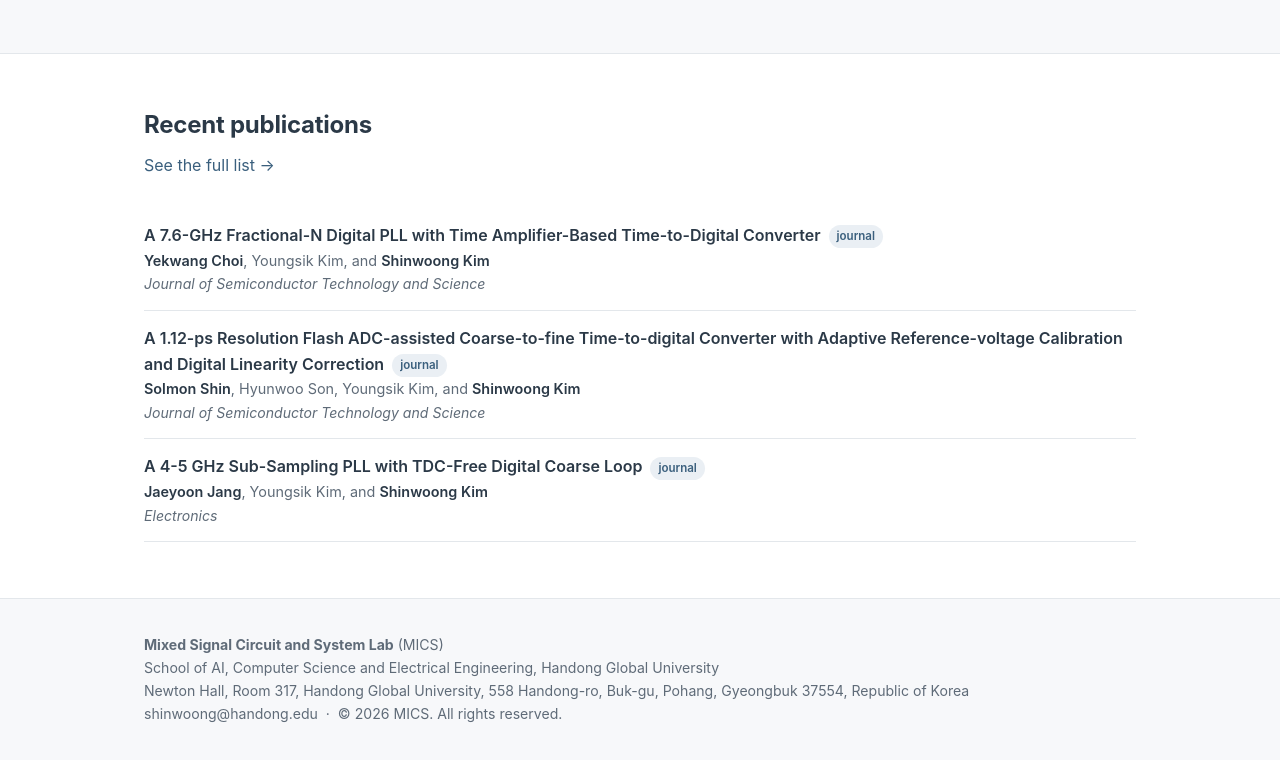
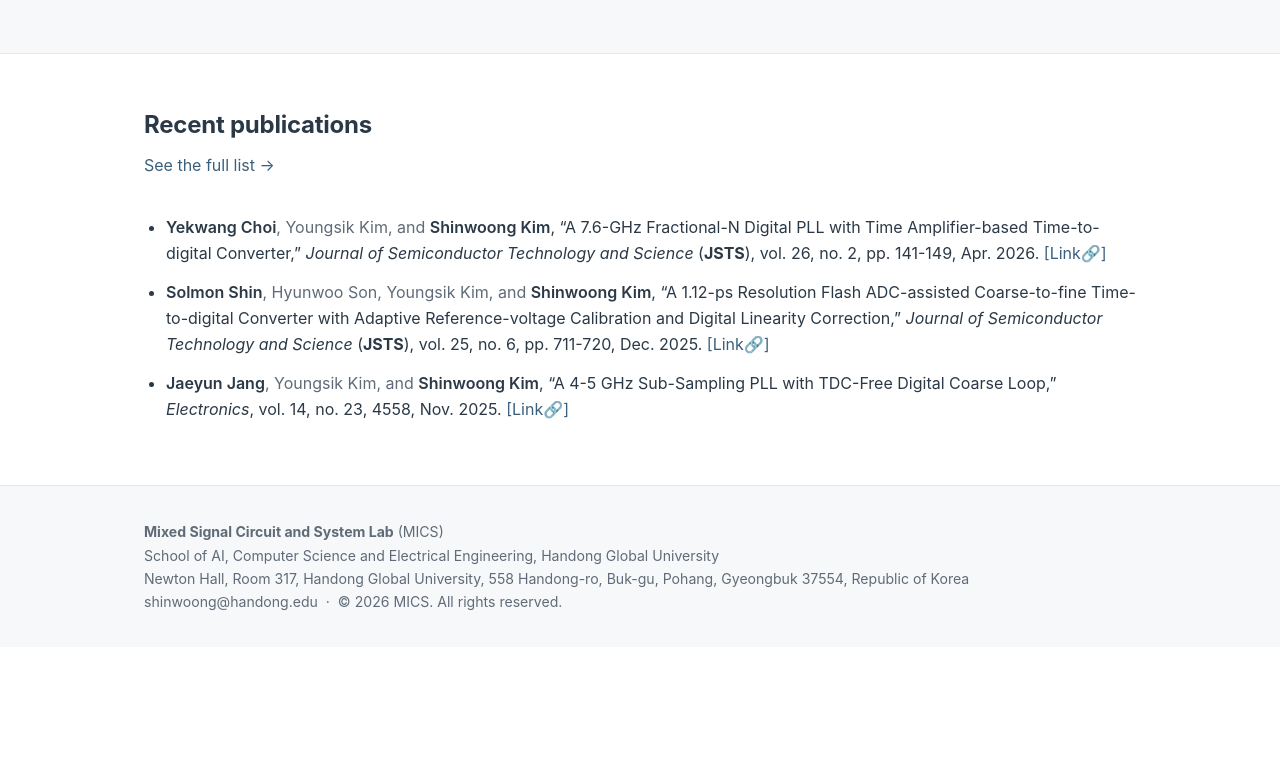
Before and after one commit to mics-handong/mics-handong.github.io, a plain HTML site: page index.html in a window 1280 px wide. Shown: the part 1248-2008 px from the top of the page. After the commit the page ends 1895 px from the top, so only its background shows below. Drawn offline with Linux system fonts and the light colour scheme.

Commit message:
Reformat publications as full citations with links, add PI papers
- One citation line per paper: authors, title, venue (abbr), vol/no/pp,
  month year, [Link] to the DOI
- Group by section, then by year, newest first; home page shows newest 3
- Add Prof. Kim's JSSC 2016/2019, ISSCC 2018, TCAS-II 2017, IKEEE 2022
- Fill in issue/pages/DOI for all lab papers; fix Kang 2023 pages (573-578)

Co-Authored-By: Claude Opus 5.5 <noreply@anthropic.com>

```diff
--- a/assets/css/style.css
+++ b/assets/css/style.css
@@ -114,21 +114,15 @@ section.alt { background: var(--bg-alt); border-block: 1px solid var(--line); }
 .alum li { padding: 1px 0; }
 
 /* ---------- publications ---------- */
-.pub-year {
-  font-size: .8rem; font-weight: 700; letter-spacing: .08em; color: var(--accent);
-  border-bottom: 1px solid var(--line); padding-bottom: 8px; margin: 34px 0 16px;
-}
-.pub { padding: 14px 0; border-bottom: 1px solid var(--line); }
-.pub .title { font-weight: 600; }
-.pub .authors { font-size: .9rem; color: var(--ink-muted); }
+.pub-section { margin: 40px 0 6px; }
+.pub-section:first-child { margin-top: 0; }
+.pub-year { font-weight: 700; color: var(--accent); margin: 24px 0 8px; }
+.pubs { margin: 0; padding-left: 22px; }
+.pub { padding: 7px 0; line-height: 1.6; }
+.pub .authors { color: var(--ink-muted); }
 .pub .authors .me { color: var(--ink); font-weight: 600; }
-.pub .venue { font-size: .88rem; color: var(--ink-muted); font-style: italic; }
-.pub .links { margin-top: 6px; display: flex; gap: 10px; }
-.pub .links a {
-  font-size: .78rem; border: 1px solid var(--line); border-radius: 4px;
-  padding: 2px 9px; color: var(--ink-muted);
-}
-.pub .links a:hover { border-color: var(--accent); color: var(--accent); text-decoration: none; }
+.pub .venue { font-style: italic; }
+.pub .link { white-space: nowrap; }
 .tag {
   display: inline-block; font-size: .72rem; font-weight: 600; padding: 2px 8px;
   border-radius: 20px; background: var(--accent-soft); color: var(--accent);
--- a/assets/js/render.js
+++ b/assets/js/render.js
@@ -123,28 +123,49 @@ const PUB_SECTIONS = [
   ["Domestic Journals & Conferences",      "domestic"]
 ];
 
+const PUB_MONTHS = ["Jan.", "Feb.", "Mar.", "Apr.", "May", "Jun.",
+                    "Jul.", "Aug.", "Sep.", "Oct.", "Nov.", "Dec."];
+
+/* one citation line:
+   Authors, "Title," Venue (ABBR), vol. x, no. y, pp. a-b, Mon. Year. [Link] */
 function pubHtml(p) {
-  const venue = [p.venue, p.year].filter(Boolean).join(", ");
+  const when = [p.month ? PUB_MONTHS[p.month - 1] : "", p.year || ""].filter(Boolean).join(" ");
+  const venue = `<span class="venue">${fmt(p.venue)}</span>${p.abbr ? ` (<strong>${fmt(p.abbr)}</strong>)` : ""}`;
+  const tail = [venue, p.detail && fmt(p.detail), when].filter(Boolean).join(", ");
   return `
-      <div class="pub">
-        <div class="title">${fmt(p.title)}${p.type ? `<span class="tag">${fmt(p.type)}</span>` : ""}</div>
-        <div class="authors">${fmt(p.authors)}</div>
-        <div class="venue">${fmt(venue)}</div>
-        ${p.links && p.links.length ? `<div class="links">${
-          p.links.map(l => `<a href="${l.url}">${fmt(l.label)}</a>`).join("")}</div>` : ""}
-      </div>`;
+      <li class="pub">
+        <span class="authors">${fmt(p.authors)}</span>,
+        &ldquo;${fmt(p.title)},&rdquo; ${tail}.
+        ${p.url ? `<a class="link" href="${p.url}" target="_blank" rel="noopener">[Link🔗]</a>` : ""}
+      </li>`;
 }
 
+const byDate = (a, b) => ((b.year || 0) - (a.year || 0)) || ((b.month || 0) - (a.month || 0));
+
 function renderPublications(id, limit) {
-  /* home page: the first few entries, in the order written in the data file */
-  if (limit) { put(id, PUBLICATIONS.slice(0, limit).map(pubHtml).join("")); return; }
+  /* home page: the newest few */
+  if (limit) {
+    put(id, `<ul class="pubs">${PUBLICATIONS.slice().sort(byDate).slice(0, limit).map(pubHtml).join("")}</ul>`);
+    return;
+  }
 
-  /* full page: grouped by section, newest first inside each group */
+  /* full page: by section, then by year, newest first */
   let html = "";
   PUB_SECTIONS.forEach(([label, key]) => {
-    const items = PUBLICATIONS.filter(p => p.category === key)
-                              .sort((a, b) => (b.year || 0) - (a.year || 0));
-    if (items.length) html += `<div class="pub-year">${label}</div>` + items.map(pubHtml).join("");
+    const items = PUBLICATIONS.filter(p => p.category === key).sort(byDate);
+    if (!items.length) return;
+    html += `<h2 class="pub-section">${label}</h2>`;
+    let year;
+    items.forEach(p => {
+      const y = p.year || "Forthcoming";
+      if (y !== year) {
+        if (year !== undefined) html += "</ul>";
+        html += `<div class="pub-year">[${y}]</div><ul class="pubs">`;
+        year = y;
+      }
+      html += pubHtml(p);
+    });
+    html += "</ul>";
   });
   put(id, html);
 }
--- a/data/publications.js
+++ b/data/publications.js
@@ -1,85 +1,125 @@
 /* =============================================================
-   publications.js - papers and patents.
+   publications.js - papers.
 
    category : "international" | "domestic"   -> which section it lands in
    year     : number, or null if not yet filled in
+   month    : 1-12, or null if unknown (only used for display and ordering)
    authors  : wrap a lab member's name in ** ** to highlight it
-   links    : [] if there is no DOI/PDF link yet
+   venue    : journal / conference name, shown in italics
+   abbr     : short name shown in bold after the venue, "" for none
+   detail   : volume, issue, pages - written out as it should appear
+   url      : link to the paper (DOI preferred), "" if none yet
 
+   The page groups papers by section and year, newest first.
    The first three entries in this list also appear on the home page,
-   so keep the ones you most want seen at the top.
+   so keep the newest ones at the top.
    ============================================================= */
 const PUBLICATIONS = [
+  /* ---------- international ---------- */
   {
-    category: "international",
-    year: null,                                  // TODO
-    type: "journal",
-    title: "A 7.6-GHz Fractional-N Digital PLL with Time Amplifier-Based Time-to-Digital Converter",
+    category: "international", year: 2026, month: 4,
+    title:   "A 7.6-GHz Fractional-N Digital PLL with Time Amplifier-based Time-to-digital Converter",
     authors: "**Yekwang Choi**, Youngsik Kim, and **Shinwoong Kim**",
-    venue: "Journal of Semiconductor Technology and Science",
-    links: []
+    venue:   "Journal of Semiconductor Technology and Science", abbr: "JSTS",
+    detail:  "vol. 26, no. 2, pp. 141-149",
+    url:     "https://doi.org/10.5573/JSTS.2026.26.2.141"
   },
   {
-    category: "international",
-    year: null,                                  // TODO
-    type: "journal",
-    title: "A 1.12-ps Resolution Flash ADC-assisted Coarse-to-fine Time-to-digital Converter with Adaptive Reference-voltage Calibration and Digital Linearity Correction",
+    category: "international", year: 2025, month: 12,
+    title:   "A 1.12-ps Resolution Flash ADC-assisted Coarse-to-fine Time-to-digital Converter with Adaptive Reference-voltage Calibration and Digital Linearity Correction",
     authors: "**Solmon Shin**, Hyunwoo Son, Youngsik Kim, and **Shinwoong Kim**",
-    venue: "Journal of Semiconductor Technology and Science",
-    links: []
+    venue:   "Journal of Semiconductor Technology and Science", abbr: "JSTS",
+    detail:  "vol. 25, no. 6, pp. 711-720",
+    url:     "https://doi.org/10.5573/JSTS.2025.25.6.711"
   },
   {
-    category: "international",
-    year: null,                                  // TODO
-    type: "journal",
-    title: "A 4-5 GHz Sub-Sampling PLL with TDC-Free Digital Coarse Loop",
-    authors: "**Jaeyoon Jang**, Youngsik Kim, and **Shinwoong Kim**",
-    venue: "Electronics",
-    links: []
+    category: "international", year: 2025, month: 11,
+    title:   "A 4-5 GHz Sub-Sampling PLL with TDC-Free Digital Coarse Loop",
+    authors: "**Jaeyun Jang**, Youngsik Kim, and **Shinwoong Kim**",
+    venue:   "Electronics", abbr: "",
+    detail:  "vol. 14, no. 23, 4558",
+    url:     "https://doi.org/10.3390/electronics14234558"
   },
   {
-    category: "international",
-    year: 2025,
-    type: "journal",
-    title: "A 13-GHz Analog Fractional-N Sampling PLL With a Calibration-Assisted Seamless Loop-Switching Technique",
+    category: "international", year: 2025, month: 6,
+    title:   "A 13-GHz Analog Fractional-N Sampling PLL With a Calibration-Assisted Seamless Loop-Switching Technique",
     authors: "**Seojin Kim**, Youngsik Kim, and **Shinwoong Kim**",
-    venue: "Journal of Semiconductor Technology and Science, Vol. 25, No. 3, pp. 292-300",
-    links: [{ label: "DOI", url: "https://doi.org/10.5573/JSTS.2025.25.3.292" }]
+    venue:   "Journal of Semiconductor Technology and Science", abbr: "JSTS",
+    detail:  "vol. 25, no. 3, pp. 292-300",
+    url:     "https://doi.org/10.5573/JSTS.2025.25.3.292"
   },
   {
-    category: "international",
-    year: 2024,
-    type: "journal",
-    title: "A Fully Synthesizable Fractional-N Digital Phase-Locked Loop with a Calibrated Dual-Referenced Interpolating Time-to-Digital Converter to Compensate for Process-Voltage-Temperature Variations",
+    category: "international", year: 2024, month: 9,
+    title:   "A Fully Synthesizable Fractional-N Digital Phase-Locked Loop with a Calibrated Dual-Referenced Interpolating Time-to-Digital Converter to Compensate for Process-Voltage-Temperature Variations",
     authors: "**Seojin Kim**, Youngsik Kim, Hyunwoo Son, and **Shinwoong Kim**",
-    venue: "Electronics, Vol. 13, No. 18, 3598",
-    links: [{ label: "DOI", url: "https://doi.org/10.3390/electronics13183598" }]
+    venue:   "Electronics", abbr: "",
+    detail:  "vol. 13, no. 18, 3598",
+    url:     "https://doi.org/10.3390/electronics13183598"
   },
   {
-    category: "domestic",
-    year: null,                                  // TODO
-    type: "journal",
-    title: "ADC 기반 TDC 비선형성 보정을 위한 기울기 보정 기법",
-    authors: "**최예광**, 김영식, **김신웅**",
-    venue: "전기전자학회논문지",
-    links: []
+    category: "international", year: 2019, month: 1,
+    title:   "A 0.0043-mm² 0.3-1.2-V Frequency-Scalable Synthesized Fractional-N Digital PLL With a Speculative Dual-Referenced Interpolating TDC",
+    authors: "Minseob Lee, **Shinwoong Kim**, Hong-June Park, and Jae-Yoon Sim",
+    venue:   "IEEE Journal of Solid-State Circuits", abbr: "JSSC",
+    detail:  "vol. 54, no. 1, pp. 99-108",
+    url:     "https://doi.org/10.1109/JSSC.2018.2876464"
   },
   {
-    category: "domestic",
-    year: 2023,
-    type: "journal",
-    title: "저면적 디지털 제어 발진기의 양자화 에러 최소화를 위한 추가 서모미터 코드 잠금 기법",
-    authors: "**강병석**, 김영식, **김신웅**",
-    venue: "전기전자학회논문지, 제27권 제4호, pp. 206-211",
-    links: []
+    category: "international", year: 2018, month: 2,
+    title:   "A 0.3-to-1.2V Frequency-Scalable Fractional-N ADPLL with a Speculative Dual-Referenced Interpolating TDC",
+    authors: "Minseob Lee, **Shinwoong Kim**, Hwasuk Cho, Jahyun Koo, Kwang-Hee Choi, Jin-Hyeok Choi, Byungsub Kim, Hong-June Park, and Jae-Yoon Sim",
+    venue:   "IEEE International Solid-State Circuits Conference", abbr: "ISSCC",
+    detail:  "pp. 122-124",
+    url:     "https://doi.org/10.1109/ISSCC.2018.8310214"
   },
   {
-    category: "domestic",
-    year: 2023,
-    type: "journal",
-    title: "딕슨 정류기를 이용한 433MHz 초저전력 Wake-Up 수신기 설계",
+    category: "international", year: 2017, month: 2,
+    title:   "A 250-µW 2.4-GHz Fast-Lock Fractional-N Frequency Generation for Ultralow-Power Applications",
+    authors: "Seunghwan Hong, **Shinwoong Kim**, Seungnam Choi, Hwasuk Cho, Jaehyeong Hong, Young-Hun Seo, Byungsub Kim, Hong-June Park, and Jae-Yoon Sim",
+    venue:   "IEEE Transactions on Circuits and Systems II: Express Briefs", abbr: "TCAS-II",
+    detail:  "vol. 64, no. 2, pp. 106-110",
+    url:     "https://doi.org/10.1109/TCSII.2016.2551598"
+  },
+  {
+    category: "international", year: 2016, month: 2,
+    title:   "A 2 GHz Synthesized Fractional-N ADPLL With Dual-Referenced Interpolating TDC",
+    authors: "**Shinwoong Kim**, Seunghwan Hong, Kapseok Chang, Hyungsik Ju, Jaewook Shin, Byungsub Kim, Hong-June Park, and Jae-Yoon Sim",
+    venue:   "IEEE Journal of Solid-State Circuits", abbr: "JSSC",
+    detail:  "vol. 51, no. 2, pp. 391-400",
+    url:     "https://doi.org/10.1109/JSSC.2015.2494365"
+  },
+
+  /* ---------- domestic ---------- */
+  {
+    category: "domestic", year: 2025, month: null,
+    title:   "ADC 기반 TDC 비선형성 보정을 위한 기울기 보정 기법",
+    authors: "**최예광**, 김영식, **김신웅**",
+    venue:   "전기전자학회논문지", abbr: "",
+    detail:  "제29권 제4호, pp. 662-667",
+    url:     "https://doi.org/10.7471/ikeee.2025.29.4.662"
+  },
+  {
+    category: "domestic", year: 2023, month: 12,
+    title:   "저면적 디지털 제어 발진기의 양자화 에러 최소화를 위한 추가 서모미터 코드 잠금 기법",
+    authors: "**강병석**, 김영식, **김신웅**",
+    venue:   "전기전자학회논문지", abbr: "",
+    detail:  "제27권 제4호, pp. 573-578",
+    url:     "https://doi.org/10.7471/ikeee.2023.27.4.573"
+  },
+  {
+    category: "domestic", year: 2023, month: 4,
+    title:   "딕슨 정류기를 이용한 433MHz 초저전력 Wake-Up 수신기 설계",
     authors: "장성민, **김신웅**, 김영식",
-    venue: "한국전자파학회논문지, 제34권 제4호, pp. 289-302",
-    links: []
+    venue:   "한국전자파학회논문지", abbr: "",
+    detail:  "제34권 제4호, pp. 289-302",
+    url:     "https://doi.org/10.5515/KJKIEES.2023.34.4.289"
+  },
+  {
+    category: "domestic", year: 2022, month: 12,
+    title:   "디지털 위상고정루프의 시스템 모델링 및 검증 방법 소개",
+    authors: "**김신웅**",
+    venue:   "전기전자학회논문지", abbr: "",
+    detail:  "제26권 제4호, pp. 577-583",
+    url:     "https://doi.org/10.7471/ikeee.2022.26.4.577"
   }
 ];
```
Also changed, not shown: 1 other file.
